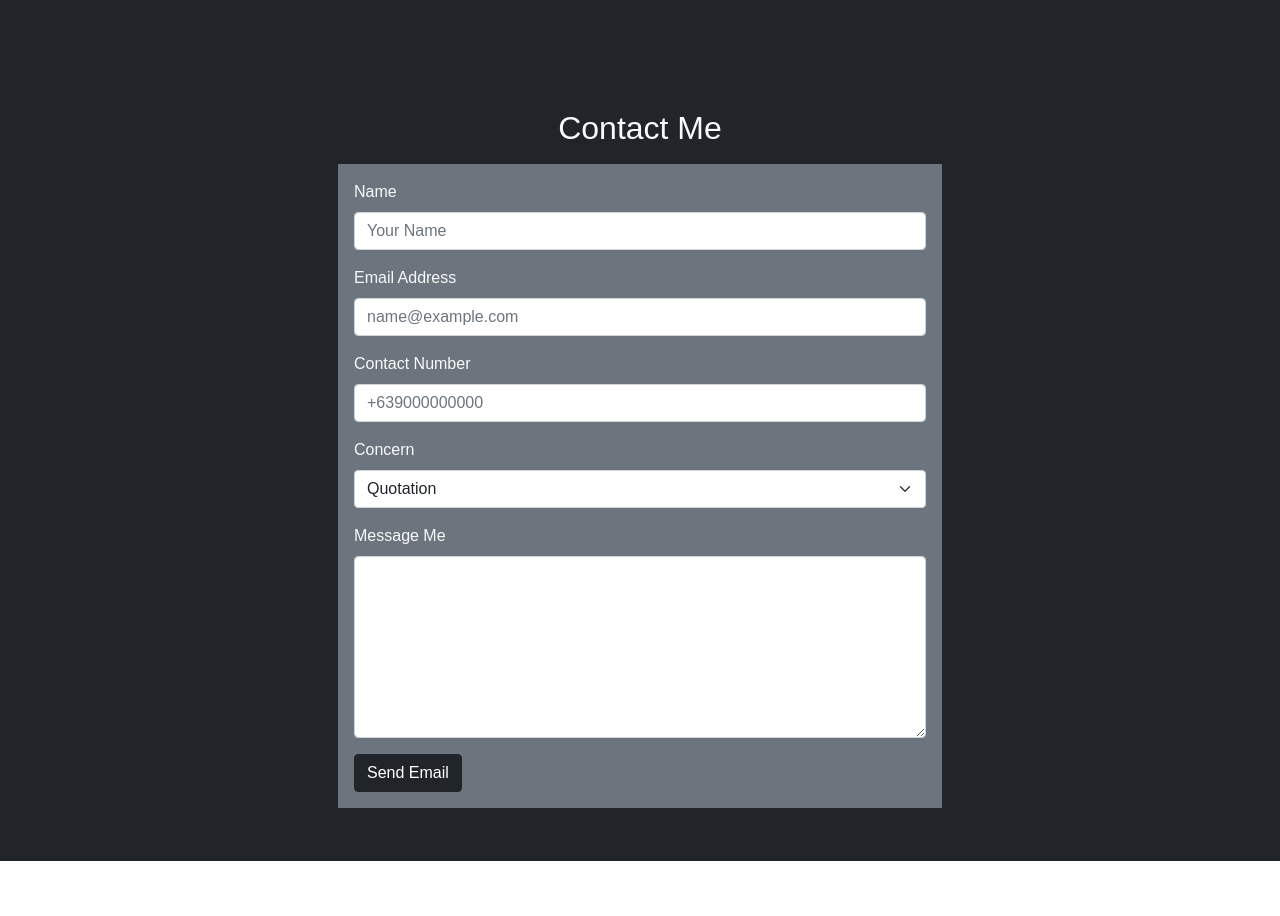
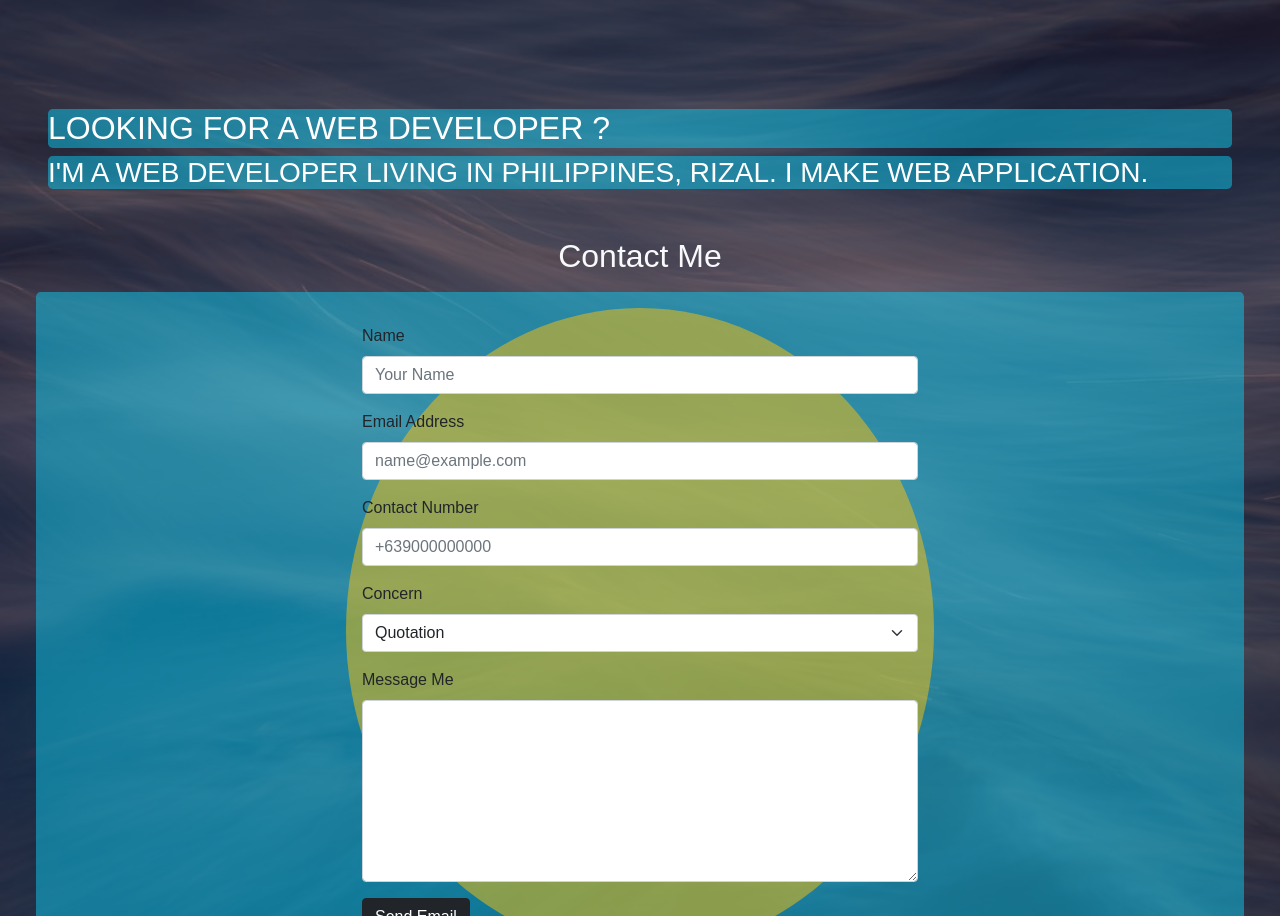
Before and after one commit to rhandellef/fermato-capston-1, a plain HTML site: page index.html in a window 1280 px wide. Shown: the part 1884-2800 px from the top of the page. Before the commit the page ends 2745 px from the top, so only its background shows below. Drawn offline with nearby package versions, Linux system fonts and the light colour scheme.

Commit message:
Portfolio

```diff
--- a/index.css
+++ b/index.css
@@ -30,3 +30,7 @@ body {
 .navbar.logo {
 	width: 160px;
 }
+
+.normal {
+	font-weight: 20px;
+}
--- a/index.html
+++ b/index.html
@@ -105,32 +105,34 @@
 		</div>
 	</div>
 
-		<div class="bg-dark text-light min-vh-50 p-5 mt-5">
+		<div class=" text-light min-vh-50 p-5 mt-5">
 			<h2 class="text-center" id="down">About Me</h2>
 			<p class="pt-4 offset-md-4 col-md-4">
 				Im Rhandelle i was previously working in TrueBPO company for just 6 months i decided to resign. I have a lot of experience in work like making cake in red ribbon, making donuts in dunkin donut and install a cctv. That's why i deicede to join in Zuitt Bootcamp because i want to know more on computer and to be a web developer and also my work to be good. Because i have 2 kids my salary for being encoder is not enough for my family to survive that why i choose to join bootcamp. I see after a few years im become a successful web developer with enough salary to support my family so thank you zuitt bootcamp i have good work in a future.
 			</p>
 		</div>
 
-			<div class="bg-dark min-vh-100 p-5">
+			<div class="min-vh-100 p-5">
+				<h2 class="bg-info rounded-3" style="--bs-bg-opacity: .5;">LOOKING FOR A WEB DEVELOPER ?</h2>
+				<h3 class="mb-5 bg-info rounded-3" style="--bs-bg-opacity: .5;">I'M A WEB DEVELOPER LIVING IN PHILIPPINES, RIZAL. I MAKE WEB APPLICATION.</h3>
 				<h2 class="text-light text-center" id="bottom">Contact Me</h2>
 
-				<div class="row mt-3">
-					<form class="col-12 offset-sm-3 offset-md-3 offset-xl-3 col-md-8 col-xl-4 bg-secondary p-3 w-50">
+				<div class="bg-info rounded-3 row mt-3 p-3" style="--bs-bg-opacity: .5;">
+					<form class="col-12 offset-sm-3 offset-md-3 offset-xl-3 col-md-8 col-xl-4 bg-warning rounded-circle p-3 w-50" style="--bs-bg-opacity: .5;">
 					  <div class="mb-3">
-					    <label for="name" class="form-label text-light">Name</label>
+					    <label for="name" class="form-label text-dark">Name</label>
 					    <input type="text" class="form-control" id="name" aria-describedby="nameHelp" placeholder="Your Name">
 					  </div>
 					  <div class="mb-3">
-					    <label for="email" class="form-label text-light">Email Address</label>
+					    <label for="email" class="form-label text-dark">Email Address</label>
 					    <input type="email" class="form-control" id="email" placeholder="name@example.com">
 					  </div>
 					  <div class="mb-3">
-					    <label for="contact number" class="form-label text-light">Contact Number</label>
+					    <label for="contact number" class="form-label text-dark">Contact Number</label>
 					    <input type="text" class="form-control" id="contactNumber" placeholder="+639000000000">
 					  </div>
 					  <div class="mb-3">
-					  	<label class="text-light form-label" form="concern">Concern</label>
+					  	<label class="text-dark form-label" form="concern">Concern</label>
 					  	<select class="form-select" id="concern">
 					  		<option>Quotation</option>
 					  		<option>Appointment</option>
@@ -138,7 +140,7 @@
 					  	</select>
 					  </div>
 					  <div class="mb-3">
-					  	<label class="text-light form-label" for="message">Message Me</label>
+					  	<label class="text-dark form-label" for="message">Message Me</label>
 					  	<textarea class="form-control" id="message" rows="7"></textarea>
 
 					  </div>
```
